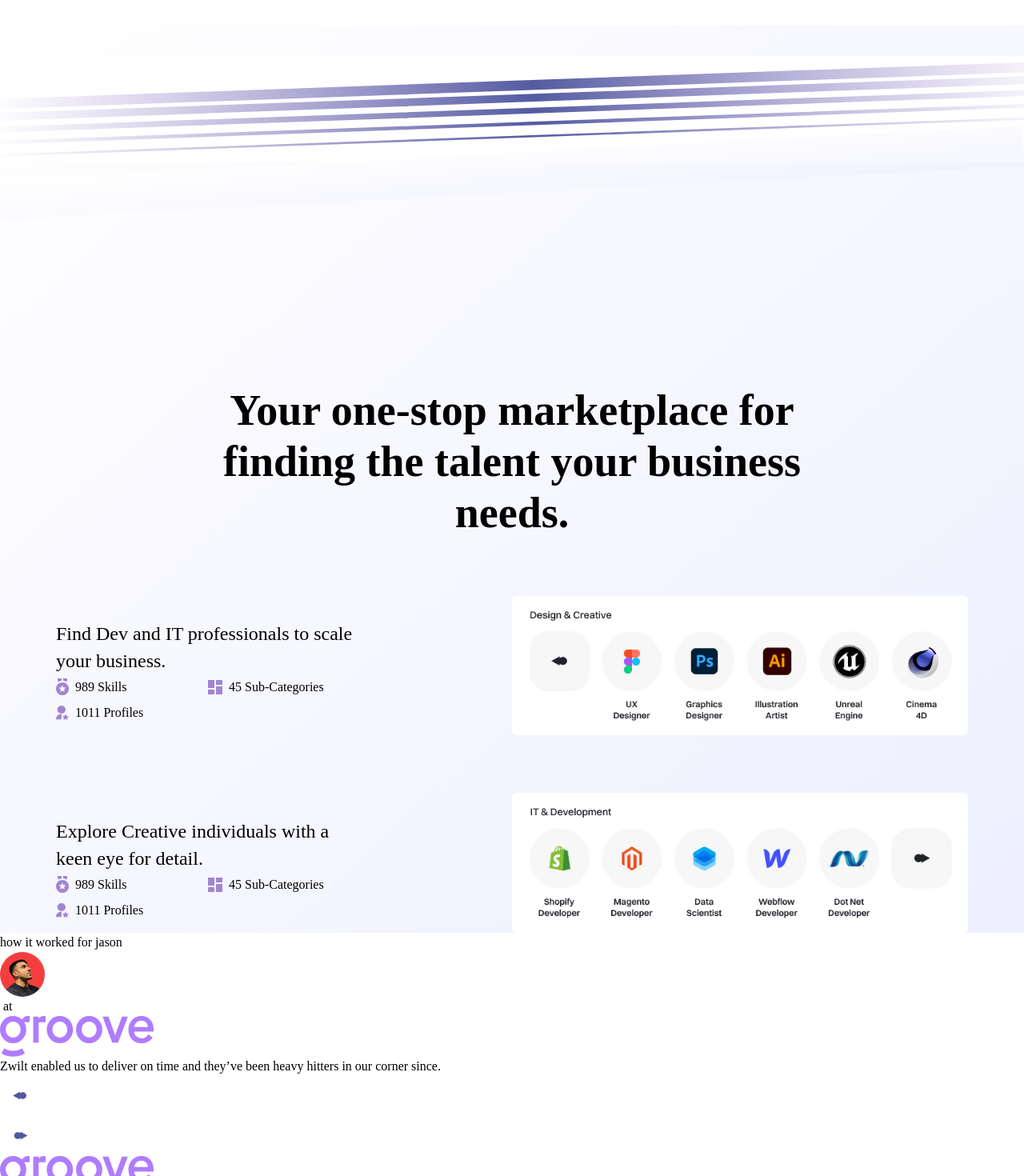
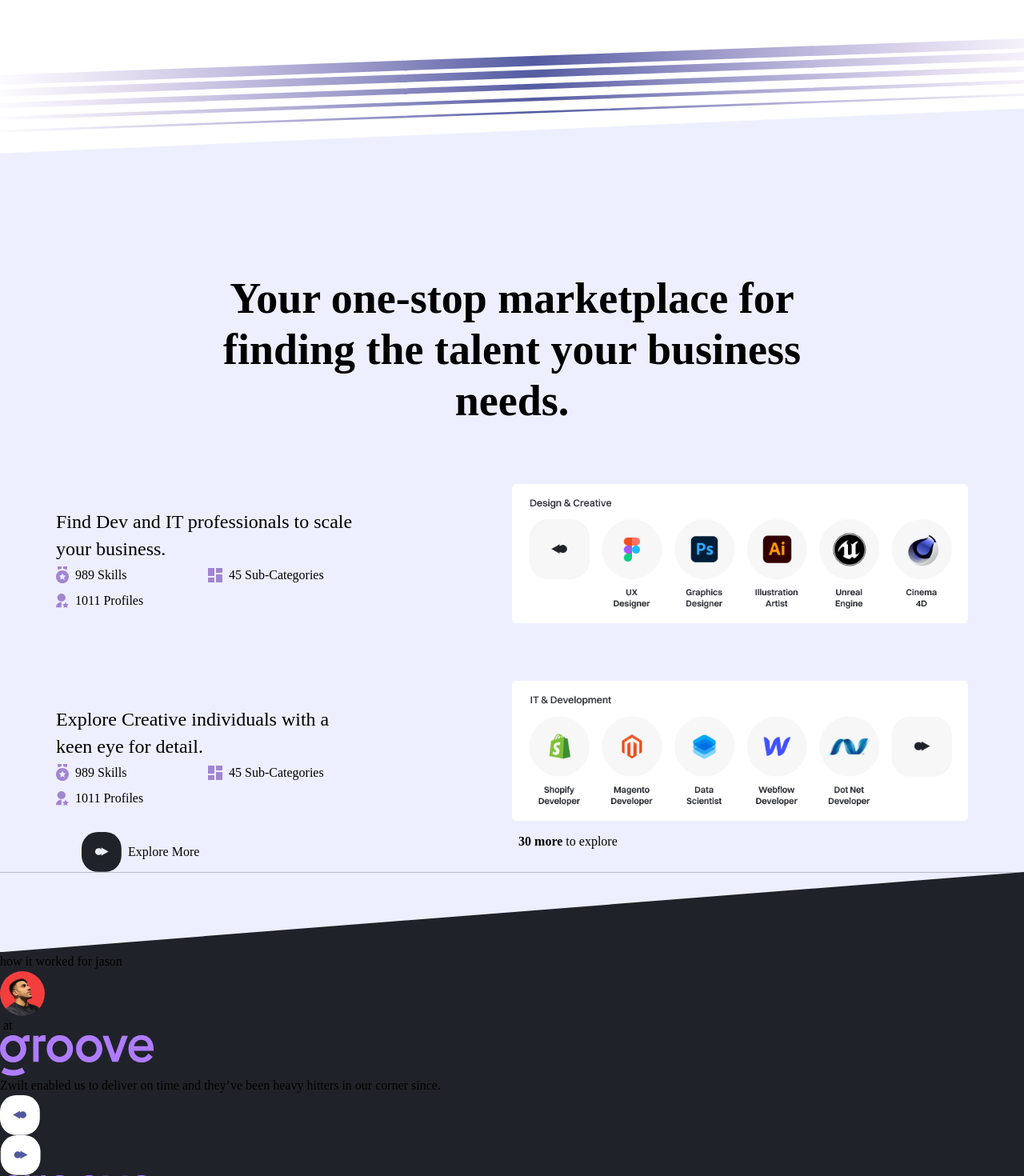
Before and after one commit to NanorIsrael/zwilt, a React (Create React App) app: page / in a window 1280 px wide. Shown: the part 780-2250 px from the top of the page at 80% size. Built offline with nearby package versions, Linux system fonts and the light colour scheme; a web font is replaced by a local one.

Commit message:
Update polygons

```diff
--- a/src/App.css
+++ b/src/App.css
@@ -591,6 +591,58 @@ code {
   top: 1rem;
 }
 
+.top-\[8\] {
+  top: 8;
+}
+
+.top-\[80\] {
+  top: 80;
+}
+
+.top-\[80\%\] {
+  top: 80%;
+}
+
+.top-\[10\%\] {
+  top: 10%;
+}
+
+.top-\[0\%\] {
+  top: 0%;
+}
+
+.top-\[-10\%\] {
+  top: -10%;
+}
+
+.top-\[-5\%\] {
+  top: -5%;
+}
+
+.top-\[-7\%\] {
+  top: -7%;
+}
+
+.top-\[-1\%\] {
+  top: -1%;
+}
+
+.top-\[-2\%\] {
+  top: -2%;
+}
+
+.top-\[-3\%\] {
+  top: -3%;
+}
+
+.top-\[-8\%\] {
+  top: -8%;
+}
+
+.top-\[-6\%\] {
+  top: -6%;
+}
+
 .z-0 {
   z-index: 0;
 }
@@ -642,6 +694,14 @@ code {
 
 .mt-\[8\.313em\] {
   margin-top: 8.313em;
+}
+
+.mt-\[0\.865em\] {
+  margin-top: 0.865em;
+}
+
+.mt-\[2\.313em\] {
+  margin-top: 2.313em;
 }
 
 .inline {
@@ -717,6 +777,11 @@ code {
   transform: translate(var(--tw-translate-x), var(--tw-translate-y)) rotate(var(--tw-rotate)) skewX(var(--tw-skew-x)) skewY(var(--tw-skew-y)) scaleX(var(--tw-scale-x)) scaleY(var(--tw-scale-y));
 }
 
+.rotate-\[-1deg\] {
+  --tw-rotate: -1deg;
+  transform: translate(var(--tw-translate-x), var(--tw-translate-y)) rotate(var(--tw-rotate)) skewX(var(--tw-skew-x)) skewY(var(--tw-skew-y)) scaleX(var(--tw-scale-x)) scaleY(var(--tw-scale-y));
+}
+
 .transform {
   transform: translate(var(--tw-translate-x), var(--tw-translate-y)) rotate(var(--tw-rotate)) skewX(var(--tw-skew-x)) skewY(var(--tw-skew-y)) scaleX(var(--tw-scale-x)) scaleY(var(--tw-scale-y));
 }
@@ -739,6 +804,10 @@ code {
 
 .items-center {
   align-items: center;
+}
+
+.justify-start {
+  justify-content: flex-start;
 }
 
 .justify-center {
@@ -829,6 +898,15 @@ code {
   background-color: rgb(0 0 0 / var(--tw-bg-opacity));
 }
 
+.bg-\[\] {
+  background-color: ;
+}
+
+.bg-\[\#EDEFFF\] {
+  --tw-bg-opacity: 1;
+  background-color: rgb(237 239 255 / var(--tw-bg-opacity));
+}
+
 .bg-opacity-\[15\%\] {
   --tw-bg-opacity: 15%;
 }
@@ -907,6 +985,11 @@ code {
   padding-bottom: 3.405em;
 }
 
+.px-2 {
+  padding-left: 0.5rem;
+  padding-right: 0.5rem;
+}
+
 .pl-8 {
   padding-left: 2rem;
 }
@@ -949,6 +1032,22 @@ code {
 
 .pt-\[0\] {
   padding-top: 0;
+}
+
+.pl-2 {
+  padding-left: 0.5rem;
+}
+
+.pl-4 {
+  padding-left: 1rem;
+}
+
+.pb-\[3em\] {
+  padding-bottom: 3em;
+}
+
+.pb-\[9em\] {
+  padding-bottom: 9em;
 }
 
 .text-center {
@@ -1134,6 +1233,18 @@ code {
 }
 
 @media (min-width: 1024px) {
+  .lg\:top-\[-7\%\] {
+    top: -7%;
+  }
+
+  .lg\:top-\[-8\%\] {
+    top: -8%;
+  }
+
+  .lg\:top-\[-10\%\] {
+    top: -10%;
+  }
+
   .lg\:flex {
     display: flex;
   }
--- a/src/App.js
+++ b/src/App.js
@@ -16,7 +16,7 @@ function App() {
 
 
       <main className=" text-black h-full w-full flex flex-col my-0 mx-auto justify-center">
-        <article className="text-center pt-[9em]">
+        <article className="text-center pt-[9em] pb-[9em]">
           <h1 className="text-3xl md:text-[3.375rem] font-[700] leading-[64px] w-full md:w-[47%] bg-white my-0 mx-auto">
             Finding the right fit &nbsp;
             <img
@@ -86,11 +86,11 @@ function App() {
             </div>
           </section>
         </article>
-        <article className="relative w-[100%]">
+        <article className="relative w-[100%] bg-[#EDEFFF]">
+          <div className="clipper-a"></div>
           <LinesSVG/>
-          <div className="w-full h-[40px] clipper-a z-10 bg-white"></div>
-          <section className="w-full z-0 overflow-hidden gradient-a">
-            <h2 className="md:w-[67.847%] text-center font-[700] text-3xl md:text-[3.375rem] leading-[4rem] mt-[8.313em] mx-auto">
+          <section className="w-full z-0  ">
+            <h2 className="md:w-[67.847%] text-center font-[700] text-3xl md:text-[3.375rem] leading-[4rem] mt-[2.313em] mx-auto">
               Your one-stop marketplace for finding the talent your business
               needs.
             </h2>
@@ -106,11 +106,23 @@ function App() {
               imageAlt={"design and creative"}
               />
             </div>
+            <div className="flex mx-[70px] mt-[0.865em]">
+            <div className="flex flex-row items-center justify-start w-full pl-8">
+              <RightArrowSVG/>
+              <span className="px-2" >Explore More</span>
+            </div>
+            <div className="flex flex-row w-full">
+              <p><strong>30 more </strong>to explore</p>
+            </div>
+            </div>
+
+
           </section>
-        </article>
+        </article >
         {/* py-[80em] */}
-        <article className=" text-black">
-          <section>
+        <article className=" text-black h-full colorme">
+          <div className="mygrad"></div>
+          <section className="colorme h-full">
             <h2>
               how it worked for jason &nbsp;
               <img
--- a/src/components/section2/LineSVG.jsx
+++ b/src/components/section2/LineSVG.jsx
@@ -1,8 +1,9 @@
 function LinesSVG() {
 	return(
+    // mt-[78px]
 		<svg
             className={
-              "bg-white absolute top-[0] left-0 w-full rotate-[0deg] z-100 mt-[78px]"
+               "absolute top-[-6%] lg:top-[-10%] left-0 w-full z-100"
             }
             width="w-full"
             height="133"
--- a/src/index.css
+++ b/src/index.css
@@ -27,25 +27,29 @@ header {
   margin: 0 70px 0 70px;
 }
 
-.clipper-b {
-  content: "";
-  background: #fff;
-  height: 100%;
-  width: 100%;
+.clipper-a {
+  background-color:  #FFF;
+  clip-path: polygon(0% 70%, 100% 0%, 0% 0%);
+  height: 80px
 }
-.clipper-a:after {
+@media screen and (max-width: 800px) {
+  .clipper-a {
+    clip-path: polygon(0% 70%, 100% 0%, 0% 0%);
+    height: 50px
+  }
+}
+/* .clipper-a:after {
   content: "";
   position: absolute;
   top: 17%;
   left: 0;
   height: 50px;
   width: 100%;
-  /* background-color: red; */
   background: linear-gradient(to bottom right,#FFF, hsla(233, 100%, 96%, 0.485));
   -webkit-transform: rotate(-5deg);
   -moz-transform: rotate(-5deg);
   transform: rotate(-3deg);
-}
+} */
 
 
 #search-hero::placeholder {
@@ -58,3 +62,12 @@ header {
  background-image: linear-gradient(to bottom right, #FFF, #EDEFFF), linear-gradient(45deg, #FFF, #EDEFFF);
  /* Set the background size to cover the entire element */
 }
+
+.mygrad {
+  background-color:  #EDEFFF;
+  clip-path: polygon(0% 100%, 100% 0%, 0% 0%);
+  height: 100px
+}
+.colorme {
+  background-color: #202229;
+}
```
